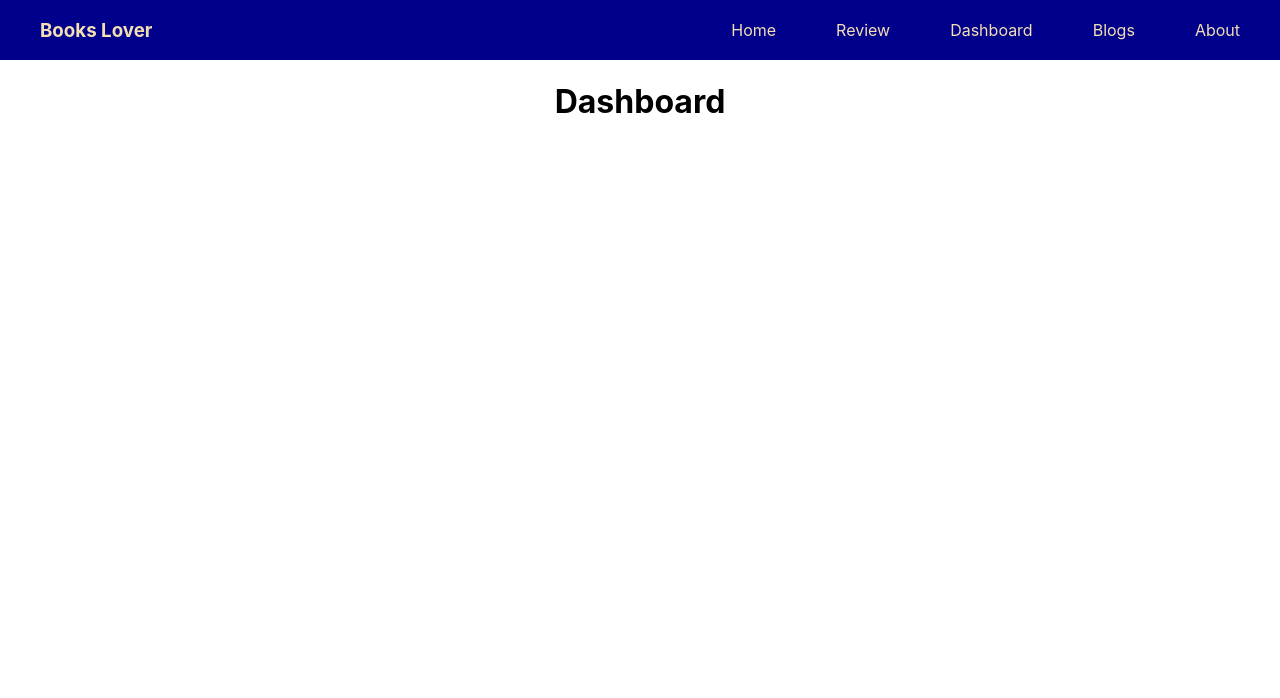
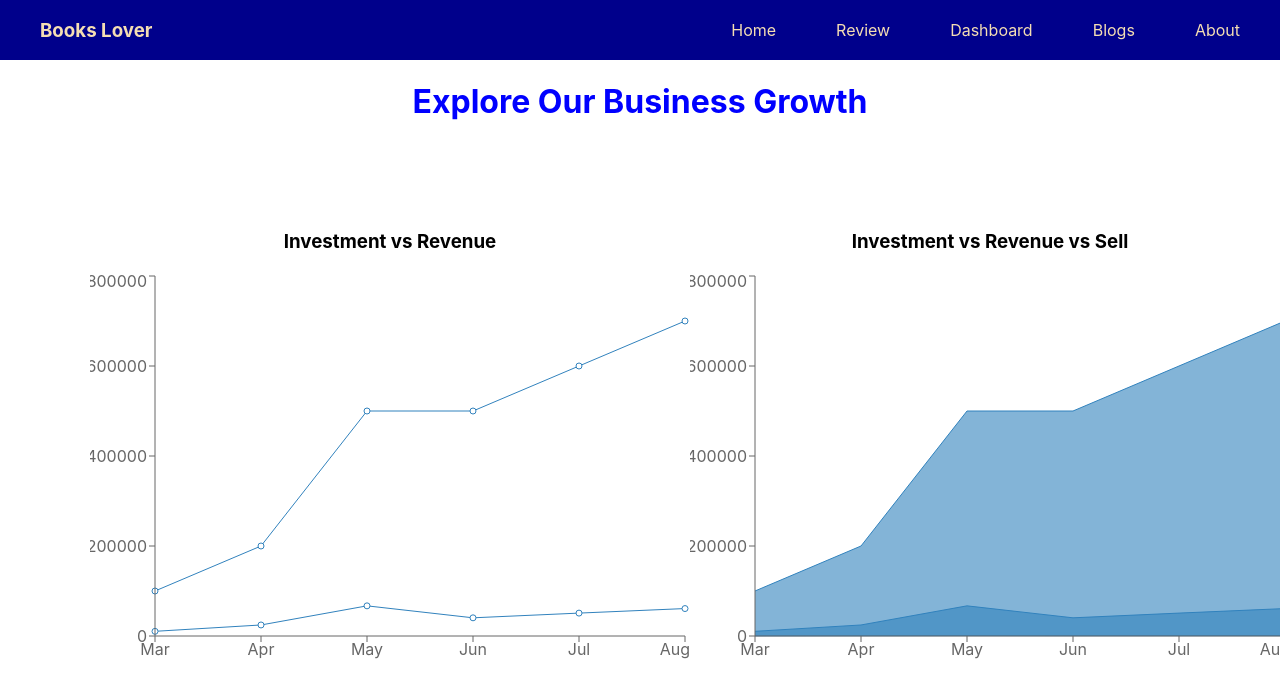
Before and after one commit to Thowhid31/product-analysis-web-assignment-09, a React (Create React App) app: page /dashboard in a window 1280 px wide. Shown: the top 698 px of the page. Built offline with nearby package versions, Linux system fonts and the light colour scheme.

Commit message:
added the section dashbord

```diff
--- a/package.json
+++ b/package.json
@@ -10,6 +10,7 @@
     "react-dom": "^18.0.0",
     "react-router-dom": "^6.3.0",
     "react-scripts": "5.0.0",
+    "recharts": "^2.1.9",
     "web-vitals": "^2.1.4"
   },
   "scripts": {
--- a/public/index.html
+++ b/public/index.html
@@ -24,7 +24,7 @@
       work correctly both with client-side routing and a non-root public URL.
       Learn how to configure a non-root public URL by running `npm run build`.
     -->
-    <title>React App</title>
+    <title>Books Lover</title>
   </head>
   <body>
     <noscript>You need to enable JavaScript to run this app.</noscript>
--- a/src/Components/Dashboard/Dashboard.js
+++ b/src/Components/Dashboard/Dashboard.js
@@ -1,9 +1,11 @@
 import React from 'react';
+import MyChartOne from '../MyChartOne/MyChartOne';
 
 const Dashboard = () => {
     return (
         <div>
-            <h1>Dashboard</h1>
+            <h1 style={{'color': 'blue'}}>Explore Our Business Growth</h1>
+            <MyChartOne></MyChartOne>
         </div>
     );
 };
--- a/src/Components/Home/Home.js
+++ b/src/Components/Home/Home.js
@@ -12,6 +12,7 @@ const Home = () => {
             <div className='home-container'>
                 <div className='h1-container-home'>
                     <h1>Explore Our <br></br> Wimpy Kid<br></br>Collection...</h1>
+                    <p style={{'color': 'black'}}>Wimpy Kid is an international best seller book, <br></br>which is very popular to our kid and also young people. <br></br>Book lovers Always want this types of book...</p>
                 </div>
                 <div className='home-img'>
                     <img src="https://static.wikia.nocookie.net/doawk/images/d/d8/9781419729454-350x522.jpg" alt="" />
--- /dev/null
+++ b/src/Components/MyChartOne/MyCharOne.css
@@ -0,0 +1,6 @@
+.my-chart-container{
+    display: flex;
+    justify-content: space-between;
+    align-items: center;
+    margin: 90px;
+}
--- /dev/null
+++ b/src/Components/MyChartOne/MyChartOne.js
@@ -0,0 +1,69 @@
+import React from 'react';
+import { Area, AreaChart, Line, LineChart, XAxis, YAxis } from 'recharts';
+import './MyCharOne.css'
+
+const MyChartOne = () => {
+    const data = [
+            {
+                "month": "Mar",
+                "investment": 100000,
+                "sell": 241,
+                "revenue": 10401
+            },
+            {
+                "month": "Apr",
+                "investment": 200000,
+                "sell": 423,
+                "revenue": 24500
+            },
+            {
+                "month": "May",
+                "investment": 500000,
+                "sell": 726,
+                "revenue": 67010
+            },
+            {
+                "month": "Jun",
+                "investment": 500000,
+                "sell": 529,
+                "revenue": 40405
+            },
+            {
+                "month": "Jul",
+                "investment": 600000,
+                "sell": 601,
+                "revenue": 50900
+            },
+            {
+                "month": "Aug",
+                "investment": 700000,
+                "sell": 670,
+                "revenue": 61000
+            }
+    ]
+    return (
+        <div className='my-chart-container'>
+            <div className='chart-one'>
+                <h3>Investment vs Revenue</h3>
+            <LineChart width={600} height={400} data={data}>
+            <Line dataKey={'revenue'}></Line>
+            <Line dataKey={'investment'}></Line>
+            <XAxis dataKey={'month'}></XAxis>
+            <YAxis></YAxis>
+        </LineChart>
+            </div>
+            <div>
+            <h3>Investment vs Revenue vs Sell</h3>
+                <AreaChart width={600} height={400} data={data}>
+                    <Area dataKey={'investment'}></Area>
+                    <Area dataKey={'revenue'}></Area>
+                    <Area dataKey={'sell'}></Area>
+                    <XAxis dataKey={'month'}></XAxis>
+            <YAxis></YAxis>
+                </AreaChart>
+            </div>
+        </div>
+    );
+};
+
+export default MyChartOne;
--- a/src/Components/Review/Review.js
+++ b/src/Components/Review/Review.js
@@ -3,7 +3,7 @@ import Book from '../Book/Book';
 import useBooks from '../hooks/useBooks';
 
 const Review = () => {
-    const [books, setBooks] = useBooks()
+    const [books] = useBooks()
     return (
         <div>
             <p style={{'font-size': '50px'}}>Here All Review of Our Books!</p>
```
Also changed, not shown: public/books.json (+7 -7 lines), 1 other file (tests, documents, lock files or other folders).
